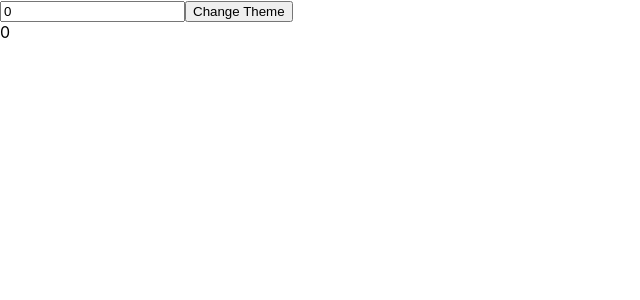
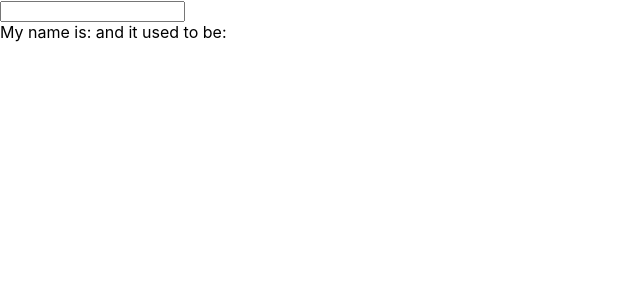
Before and after one commit to atharv02-git/react-hooks, a React (Create React App) app: page / in a window 1280 px wide. Shown: the top 300 px of the page, without its empty margins (0-640 px from the left). Built offline with nearby package versions, Linux system fonts and the light colour scheme.

Commit message:
working with useRef Hook

```diff
--- a/src/App.js
+++ b/src/App.js
@@ -1,39 +1,22 @@
-import { useState, useMemo, useEffect } from "react";
+import { useEffect, useRef, useState } from "react"
+export default function App() {
+  const[name, setName] = useState('')
+  const inputRef = useRef()
+  //how to store the prev value of state in useRef
+  const prevName = useRef('')
 
-export default function App() {
-  const [number, setNumber] = useState(0);
-  const [dark, setDark] = useState(false);
-  const doubleNumber = useMemo(() => {
-    return slowFunction(number);
-  }, [number]);
+  const focus = () => {
+    inputRef.current.focus()
+  }
 
-  const themeStyles = useMemo(() => {
-    return {
-      backgroundColor: dark ? "black" : "white",
-      color: dark ? "white" : "black",
-    };
-  }, [dark]);
   useEffect(() => {
-    console.log("Theme Changed");
-  }, [themeStyles]);
+    prevName.current = name
+  },[name])
 
   return (
     <>
-      <input
-        type="number"
-        value={number}
-        onChange={(e) => setNumber(parseInt(e.target.value))}
-      />
-      <button onClick={() => setDark((prevDark) => !prevDark)}>
-        Change Theme
-      </button>
-      <div style={themeStyles}>{doubleNumber}</div>
+      <input ref={inputRef} type="text" value={name} onChange={e => setName(e.target.value)} />
+      <div onClick={focus}>My name is: {name} and it used to be: {prevName.current}</div>
     </>
-  );
+  )
 }
-
-function slowFunction(num) {
-  console.log("Calling Slow Function");
-  for (let i = 0; i < 1000000000; i++) {}
-  return num * 2;
-}
```
